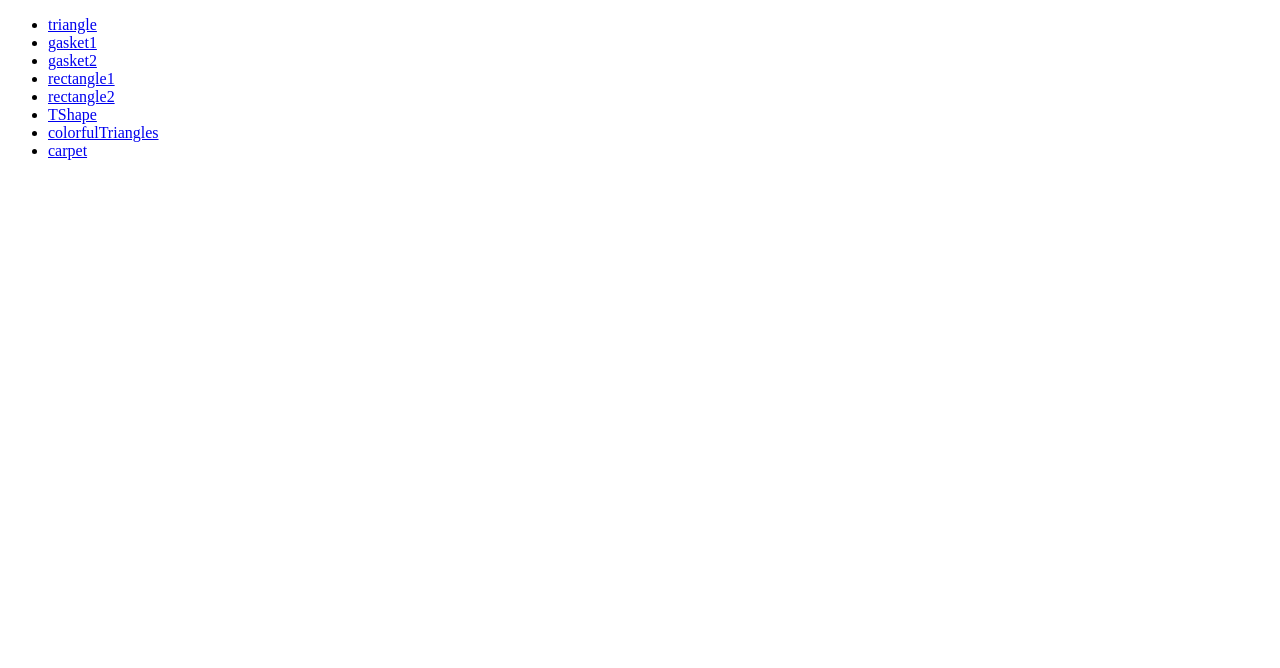
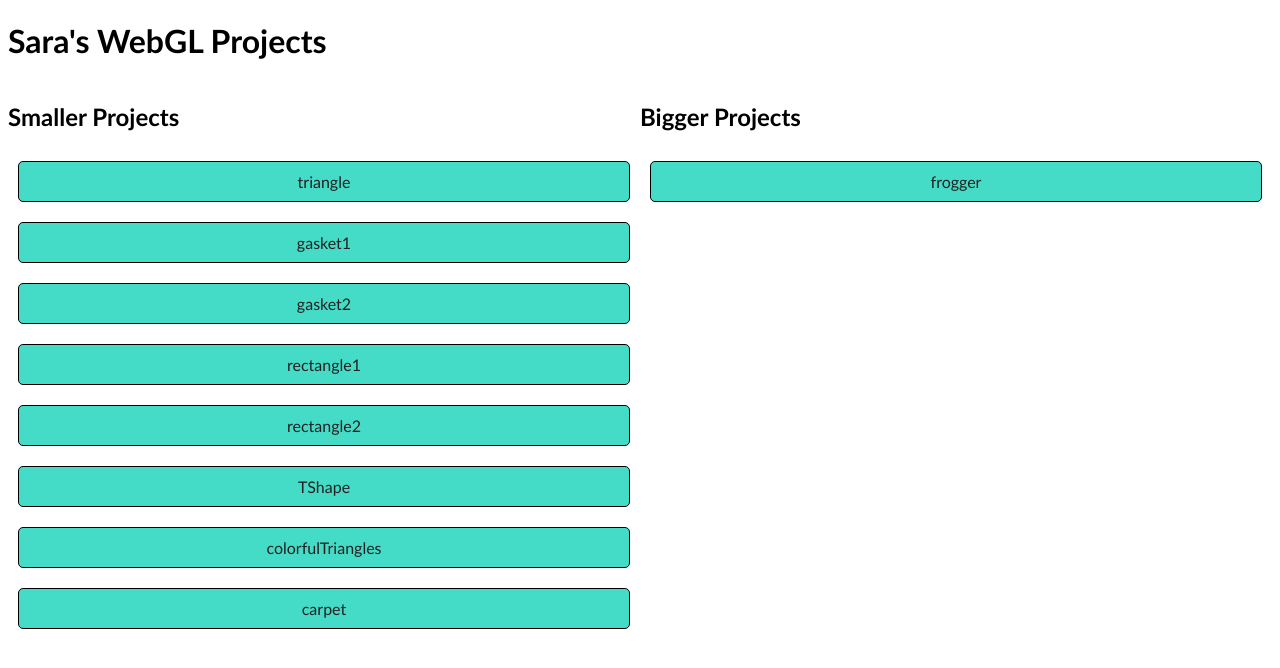
Before and after one commit to sarathorhalls/sarathWebGLProjects, a website: page index.html in a window 1280 px wide. Drawn offline with Linux system fonts and the light colour scheme.

Commit message:
added styling to index

```diff
--- a/index.html
+++ b/index.html
@@ -3,9 +3,14 @@
 <head>
     <meta charset="UTF-8">
     <meta name="viewport" content="width=device-width, initial-scale=1.0">
-    <title>Document</title>
+    <link href="styles.css" rel="stylesheet" type="text/css">
+    <title>Sara's WebGL Projects</title>
 </head>
 <body>
+    <h1>Sara's WebGL Projects</h1>
+    <div class="division">
+        <div class="container">
+            <h2>Smaller Projects</h2>
             <ul>
                 <li><a href="triangle/triangle.html">triangle</a></li>
                 <li><a href="gasket/gasket1.html">gasket1</a></li>
@@ -16,5 +21,13 @@
                 <li><a href="colorfulTriangles/colorfulTriangles.html">colorfulTriangles</a></li>
                 <li><a href="gasket/carpet.html">carpet</a></li>
             </ul>
+        </div>
+        <div class="container">
+            <h2>Bigger Projects</h2>
+            <ul>
+                <li><a href="frogger/frogger.html">frogger</a></li>
+            </ul>
+        </div>
+    </div>
 </body>
 </html>
--- /dev/null
+++ b/styles.css
@@ -0,0 +1,40 @@
+li {
+    display: flex;
+    padding: 10px;
+    border: 1px solid #000;
+    margin: 10px;
+    background-color: #44dbc7;
+    border-radius: 5px;
+    cursor: pointer;
+    align-items: center;
+    flex-direction: column;
+}
+
+ul {
+    list-style: none;
+    padding: 0;
+    display: flex;
+    flex-direction: column;
+}
+
+a {
+    text-decoration: none;
+    color: #232020;
+    text-align: center;
+}
+
+li:hover {
+    background-color: #3f9e9a;
+}
+
+.container {
+    flex: 1;
+}
+
+.division {
+    display: flex;
+}
+
+body * {
+    font-family: 'Trebuchet MS', 'Lucida Sans Unicode', 'Lucida Grande', 'Lucida Sans', Arial, sans-serif;
+}
```
Lines whose indentation alone changed are shown as unchanged.
